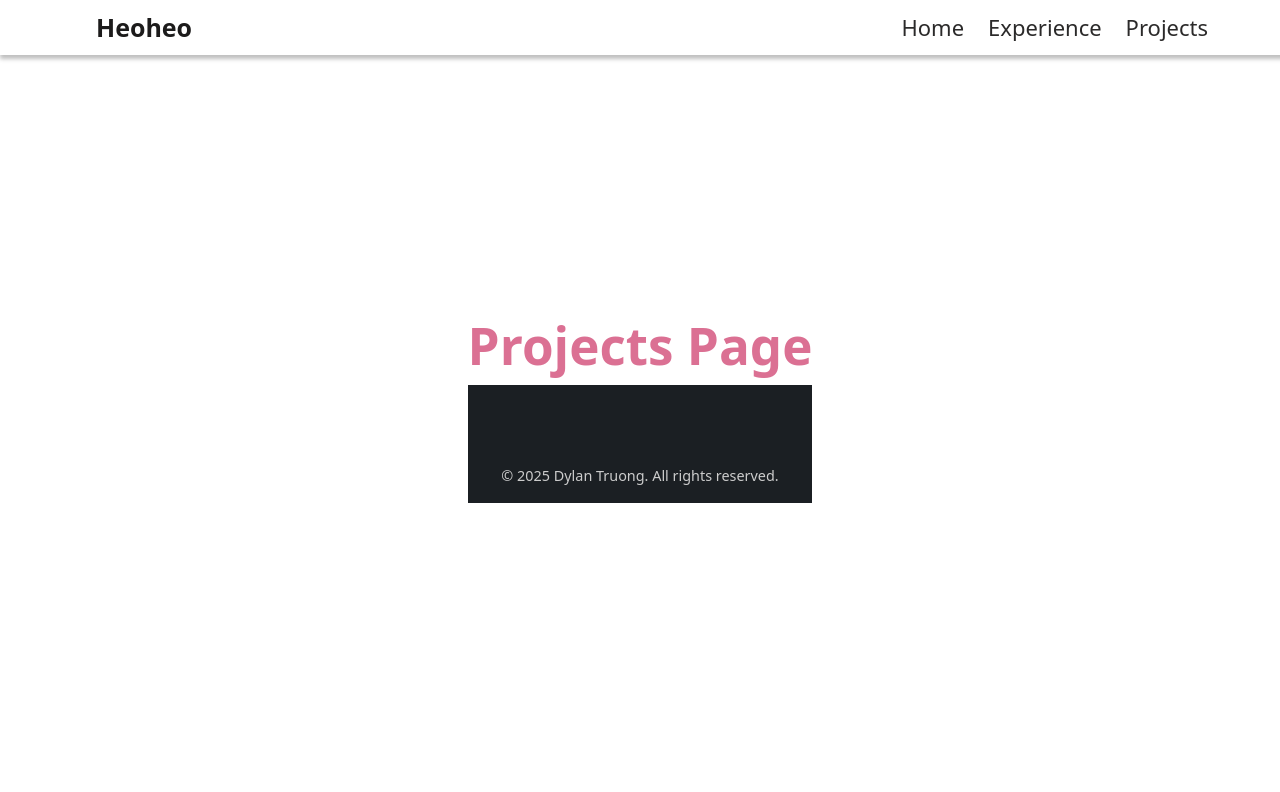
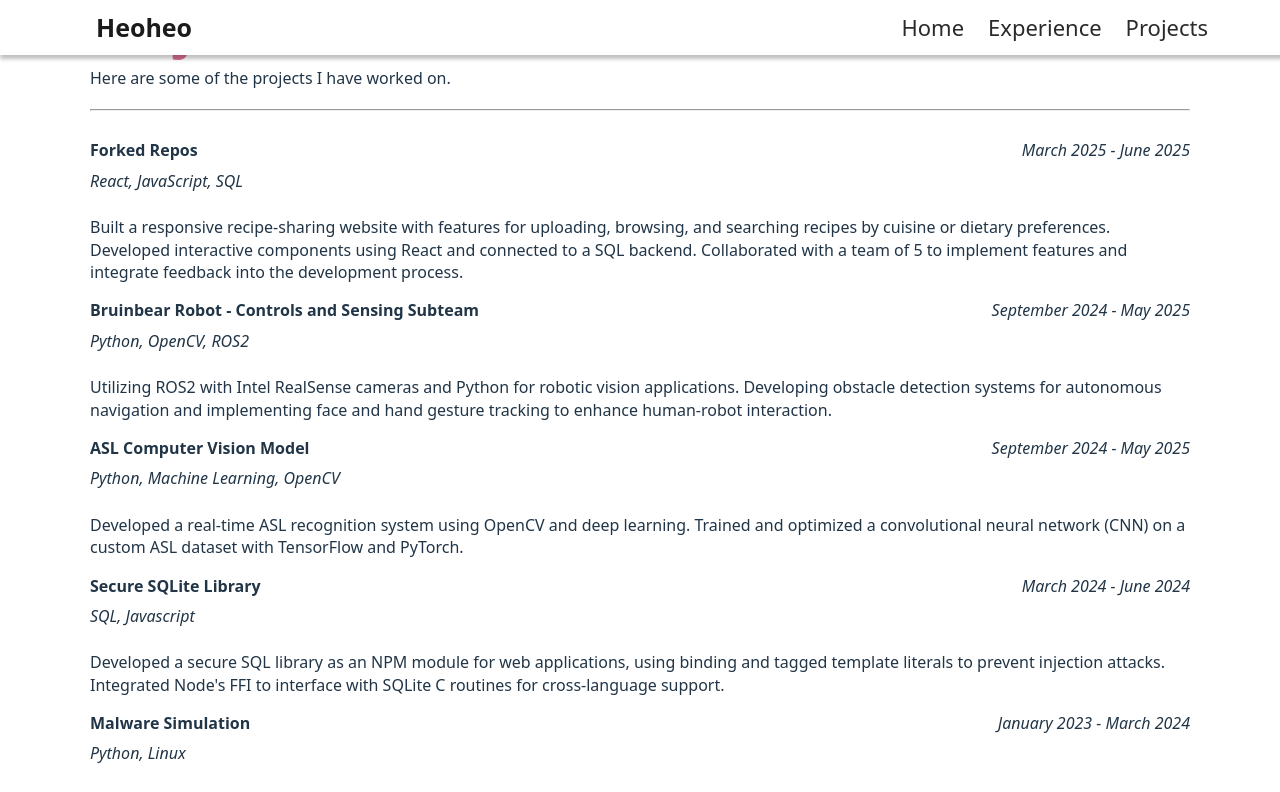
Before and after one commit to He0he0/Heoheo, a React (Vite) app in the folder portfolio/: page /projects in a window 1280 px wide. Shown: the top 792 px of the page. Built offline with nearby package versions, Linux system fonts and the light colour scheme.

Commit message:
Added to Projects page and styled accordingly

```diff
--- /dev/null
+++ b/portfolio/src/Projects.css
@@ -0,0 +1,60 @@
+h1, h2 {
+    margin-top: 1.25rem;
+    margin-bottom: 0.75rem;
+  }
+
+p {
+margin: 0.5rem 0;
+line-height: 1.4;
+}
+
+hr {
+margin: 1.25rem 0;
+}
+
+
+.content-wrapper-projects{
+    max-width: 1100px;
+    margin-top: 12rem;
+}
+.content-wrapper h2,h1
+{
+    color:palevioletred;
+}
+
+
+.project-card {
+    margin-bottom: 1rem;
+    width: 100%;
+}
+.project-card::after {
+    content: "";
+    display: table;
+    clear: both;
+  }
+
+  .project-left
+{
+    float: left;
+    max-width: 52%;
+}
+
+.project-right
+{
+  float: right;
+  text-align: right;
+  max-width: 45%;
+}
+
+.project-card p
+{
+    margin: block 0.25rem;
+
+}
+
+.project-card > p
+{
+  max-width: 100%;
+  width: 100%;
+  overflow-wrap: break-word;
+}
--- a/portfolio/src/Projects.jsx
+++ b/portfolio/src/Projects.jsx
@@ -1,7 +1,91 @@
+import  "./Projects.css"
+
 const ProjectsPage = () =>
 {
     return (
-        <h1>Projects Page</h1>
+        <div className="content-wrapper-projects">
+            <h1>Projects</h1>
+            <p> Here are some of the projects I have worked on.</p>
+            <hr/>
+            <div className="project-wrapper">
+                <div className="project-card">
+                    <div className="project-left">
+                        <b><p>Forked Repos</p></b>
+                        <i><p>React, JavaScript, SQL</p></i>
+                    </div>
+                    <div className="project-right">
+                        <i><p>March 2025  - June 2025</p></i>
+                    </div>
+                </div>
+            </div>
+            <p>
+            Built a responsive recipe-sharing website with features for uploading, browsing, and searching recipes by cuisine or dietary preferences.
+            Developed interactive components using React and connected to a SQL backend.
+            Collaborated with a team of 5 to implement features and integrate feedback into the development process.
+            </p>
+            <div className="project-wrapper">
+                <div className="project-card">
+                    <div className="project-left">
+                        <b><p>Bruinbear Robot - Controls and Sensing Subteam</p></b>
+                        <i><p>Python, OpenCV, ROS2</p></i>
+                    </div>
+                    <div className="project-right">
+                        <i><p>September 2024  - May 2025</p></i>
+                    </div>
+                </div>
+            </div>
+            <p>
+                Utilizing ROS2 with Intel RealSense cameras and Python for robotic vision applications.
+                Developing obstacle detection systems for autonomous navigation and implementing face and hand gesture tracking to enhance human-robot interaction.
+            </p>
+            <div className="project-wrapper">
+                <div className="project-card">
+                    <div className="project-left">
+                        <b><p>ASL Computer Vision Model</p></b>
+                        <i><p>Python, Machine Learning, OpenCV</p></i>
+                    </div>
+                    <div className="project-right">
+                        <i><p>September 2024  - May 2025</p></i>
+                    </div>
+                </div>
+            </div>
+            <p>
+                Developed a real-time ASL recognition system using OpenCV and deep learning.
+                Trained and optimized a convolutional neural network (CNN) on a custom ASL dataset with TensorFlow and PyTorch.
+            </p>
+            <div className="project-wrapper">
+                <div className="project-card">
+                    <div className="project-left">
+                        <b><p>Secure SQLite Library</p></b>
+                        <i><p>SQL, Javascript </p></i>
+                    </div>
+                    <div className="project-right">
+                        <i><p>March 2024  - June 2024</p></i>
+                    </div>
+                </div>
+            </div>
+            <p>
+                Developed a secure SQL library as an NPM module for web applications, using binding and tagged template literals to prevent injection attacks.
+                Integrated Node's FFI to interface with SQLite C routines for cross-language support.
+            </p>
+            <div className="project-wrapper">
+                <div className="project-card">
+                    <div className="project-left">
+                        <b><p>Malware Simulation</p></b>
+                        <i><p>Python, Linux </p></i>
+                    </div>
+                    <div className="project-right">
+                        <i><p>January 2023  - March 2024</p></i>
+                    </div>
+                </div>
+            </div>
+            <p>
+                Developed a controlled malware simulation in an Ubuntu VM using Python to study system vulnerabilities.
+                Explored persistence techniques such as hooks and system integration.
+                Created Cron jobs to automate malware deployment with harmless payloads for testing.
+            </p>
+            <hr/>
+        </div>
     )
 }
 
```
